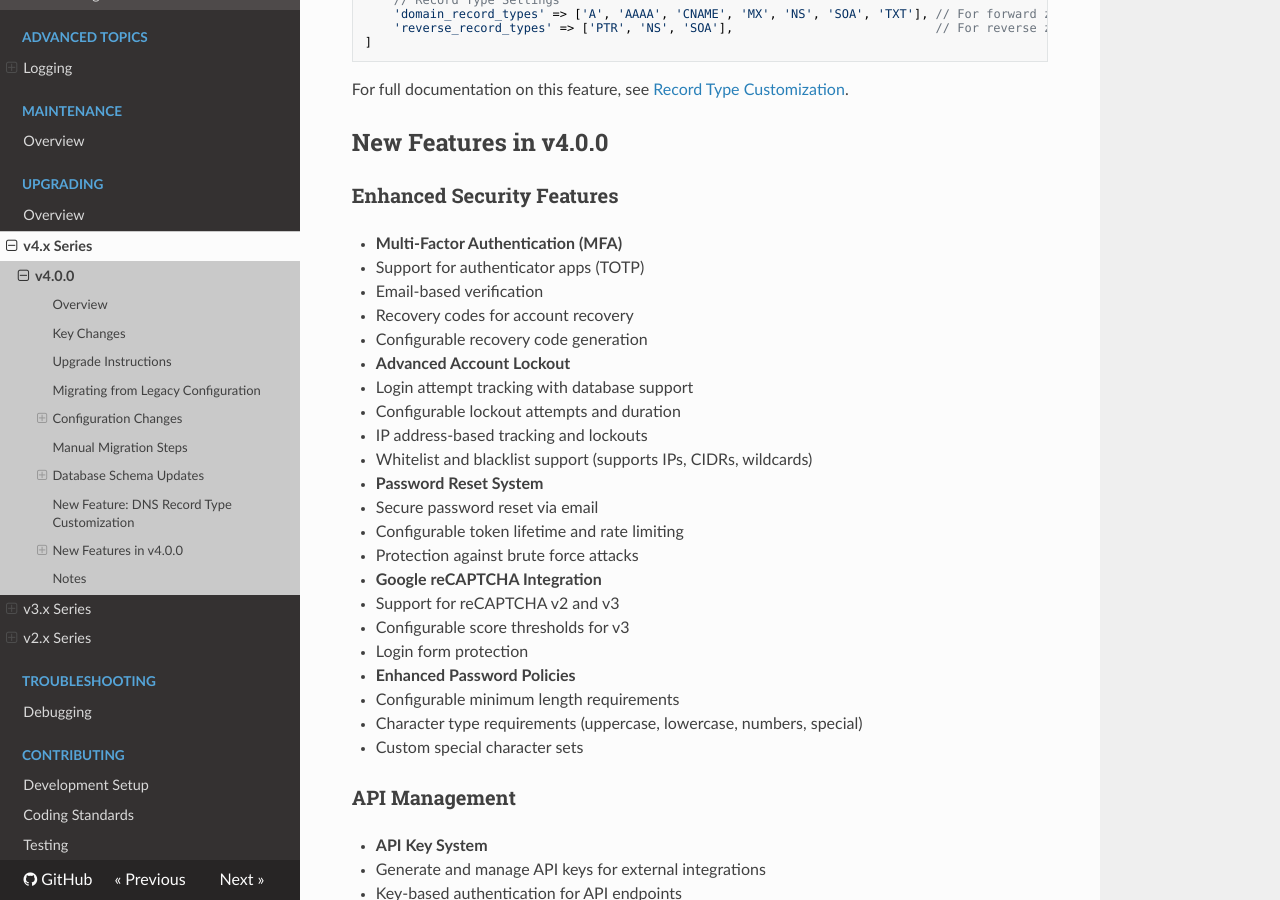
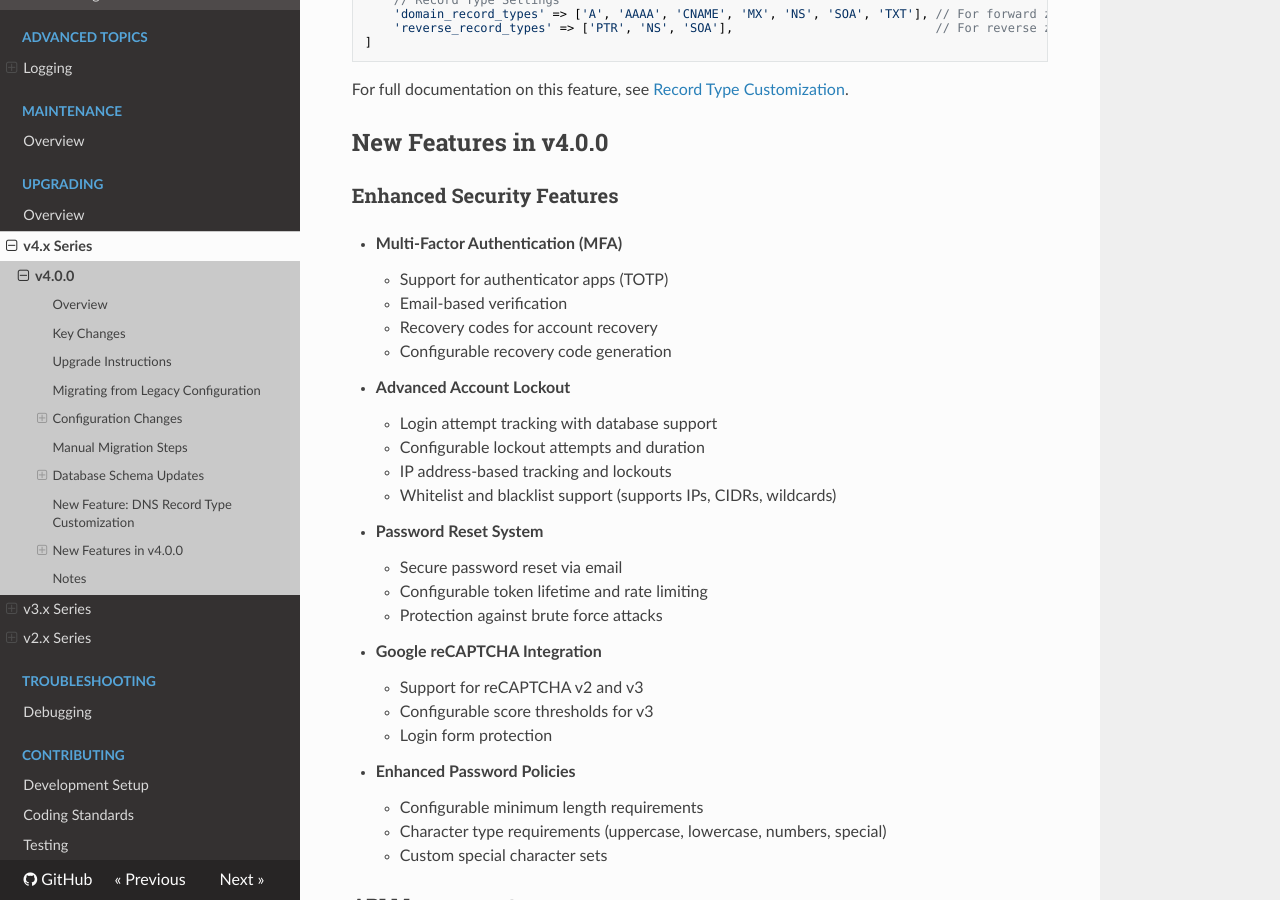
Before and after one commit to poweradmin/poweradmin-docs, an MkDocs documentation site: the page built from docs/upgrading/v4.0.0.md, in a window 1280 px wide and 900 px high, scrolled down 4241 px. Built offline with MkDocs 1.6.1, drawn with Linux system fonts in a browser that asks for light colours; nearby versions of some CDN libraries.

Commit message:
docs: fix formatting issues

```diff
--- a/docs/upgrading/v4.0.0.md
+++ b/docs/upgrading/v4.0.0.md
@@ -170,105 +170,105 @@
 
 ### Enhanced Security Features
 
-* **Multi-Factor Authentication (MFA)**
-  * Support for authenticator apps (TOTP)
-  * Email-based verification
-  * Recovery codes for account recovery
-  * Configurable recovery code generation
+- **Multi-Factor Authentication (MFA)**
+    - Support for authenticator apps (TOTP)
+    - Email-based verification
+    - Recovery codes for account recovery
+    - Configurable recovery code generation
 
-* **Advanced Account Lockout**
-  * Login attempt tracking with database support
-  * Configurable lockout attempts and duration
-  * IP address-based tracking and lockouts
-  * Whitelist and blacklist support (supports IPs, CIDRs, wildcards)
+- **Advanced Account Lockout**
+    - Login attempt tracking with database support
+    - Configurable lockout attempts and duration
+    - IP address-based tracking and lockouts
+    - Whitelist and blacklist support (supports IPs, CIDRs, wildcards)
 
-* **Password Reset System**
-  * Secure password reset via email
-  * Configurable token lifetime and rate limiting
-  * Protection against brute force attacks
+- **Password Reset System**
+    - Secure password reset via email
+    - Configurable token lifetime and rate limiting
+    - Protection against brute force attacks
 
-* **Google reCAPTCHA Integration**
-  * Support for reCAPTCHA v2 and v3
-  * Configurable score thresholds for v3
-  * Login form protection
+- **Google reCAPTCHA Integration**
+    - Support for reCAPTCHA v2 and v3
+    - Configurable score thresholds for v3
+    - Login form protection
 
-* **Enhanced Password Policies**
-  * Configurable minimum length requirements
-  * Character type requirements (uppercase, lowercase, numbers, special)
-  * Custom special character sets
+- **Enhanced Password Policies**
+    - Configurable minimum length requirements
+    - Character type requirements (uppercase, lowercase, numbers, special)
+    - Custom special character sets
 
 ### API Management
 
-* **API Key System**
-  * Generate and manage API keys for external integrations
-  * Key-based authentication for API endpoints
-  * Request logging and monitoring
-  * API documentation endpoints
+- **API Key System**
+    - Generate and manage API keys for external integrations
+    - Key-based authentication for API endpoints
+    - Request logging and monitoring
+    - API documentation endpoints
 
 ### User Experience Improvements
 
-* **Theming System**
-  * Light and dark mode support
-  * Customizable theme base paths
-  * Theme selection per user preference
+- **Theming System**
+    - Light and dark mode support
+    - Customizable theme base paths
+    - Theme selection per user preference
 
-* **User Preferences**
-  * Personalized user settings storage
-  * Individual user customization options
+- **User Preferences**
+    - Personalized user settings storage
+    - Individual user customization options
 
-* **Enhanced Interface Options**
-  * Display full names instead of usernames in zone lists
-  * Improved reverse zone sorting (natural or hierarchical)
-  * PowerDNS server status integration
-  * Database consistency checks page
-  * Email template previews
+- **Enhanced Interface Options**
+    - Display full names instead of usernames in zone lists
+    - Improved reverse zone sorting (natural or hierarchical)
+    - PowerDNS server status integration
+    - Database consistency checks page
+    - Email template previews
 
 ### Lookup and Integration Features
 
-* **WHOIS Lookup**
-  * Built-in WHOIS query functionality
-  * Configurable WHOIS servers
-  * Socket timeout controls
-  * Admin-only access controls
+- **WHOIS Lookup**
+    - Built-in WHOIS query functionality
+    - Configurable WHOIS servers
+    - Socket timeout controls
+    - Admin-only access controls
 
-* **RDAP Lookup**
-  * Registration Data Access Protocol support
-  * HTTP-based domain information queries
-  * Configurable RDAP servers
-  * Request timeout controls
+- **RDAP Lookup**
+    - Registration Data Access Protocol support
+    - HTTP-based domain information queries
+    - Configurable RDAP servers
+    - Request timeout controls
 
 ### Email System Enhancements
 
-* **Multiple Transport Options**
-  * SMTP with authentication and encryption
-  * Sendmail binary support
-  * PHP mail() function
-  * Configurable return paths
+- **Multiple Transport Options**
+    - SMTP with authentication and encryption
+    - Sendmail binary support
+    - PHP mail() function
+    - Configurable return paths
 
 ### Zone Management Features
 
-* **Zone Template Synchronization**
-  * Automatic synchronization of zone templates
-  * Template change tracking
-  * Batch operations support
+- **Zone Template Synchronization**
+    - Automatic synchronization of zone templates
+    - Template change tracking
+    - Batch operations support
 
-* **User Agreements System**
-  * Version-controlled user agreements
-  * Automatic re-acceptance on version changes
-  * Compliance tracking
+- **User Agreements System**
+    - Version-controlled user agreements
+    - Automatic re-acceptance on version changes
+    - Compliance tracking
 
 ### Administrative Features
 
-* **Enhanced Logging**
-  * Improved logging levels and types
-  * Database activity logging
-  * API request logging
-  * Syslog integration
+- **Enhanced Logging**
+    - Improved logging levels and types
+    - Database activity logging
+    - API request logging
+    - Syslog integration
 
-* **Improved PowerDNS Integration**
-  * Enhanced API connectivity
-  * Server status monitoring
-  * Better error handling
+- **Improved PowerDNS Integration**
+    - Enhanced API connectivity
+    - Server status monitoring
+    - Better error handling
 
 ### Configuration Examples
 
```
